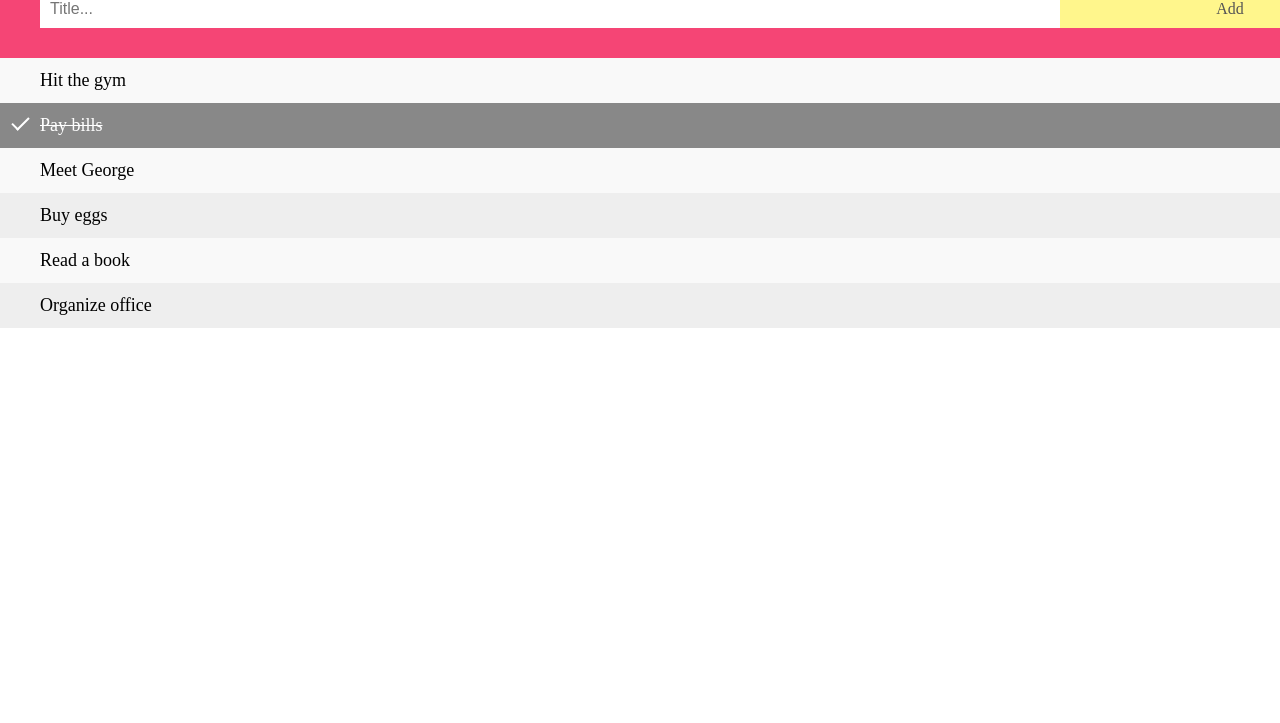
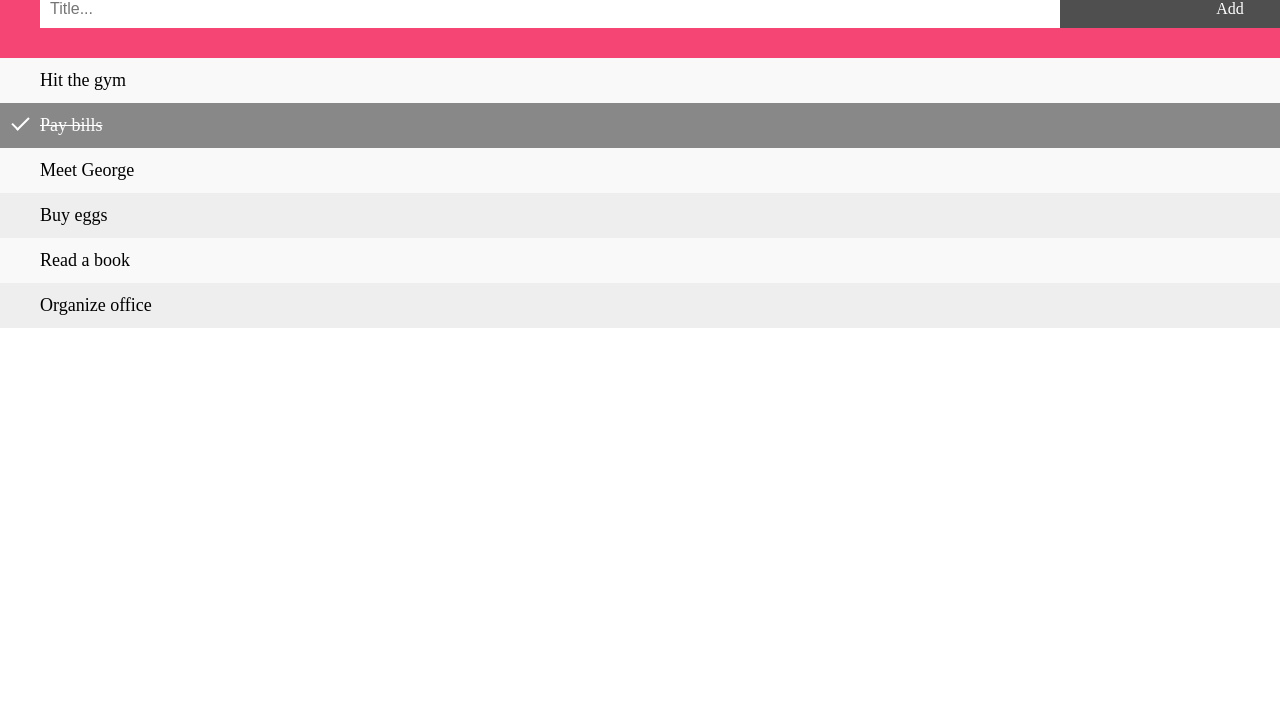
Before and after one commit to leofish0812/TodolistPractice, a plain HTML site: page index.html in a window 1280 px wide. Shown: the part 77-800 px from the top of the page. Drawn offline with Linux system fonts and the light colour scheme.

Commit message:
change add button color and hover color

```diff
--- a/index.html
+++ b/index.html
@@ -116,8 +116,8 @@
 		.addBtn {
 		  padding: 10px;
 		  width: 25%;
-		  background: #fff68c;
-		  color: #555;
+		  background: #4F4F4F;
+		  color: #fff;
 		  float: left;
 		  text-align: center;
 		  font-size: 16px;
@@ -127,7 +127,7 @@
 		}
 
 		.addBtn:hover {
-		  background-color: #ffd58c;
+		  background-color: #ccc;
 		}
 	</style>
 </head>
```
